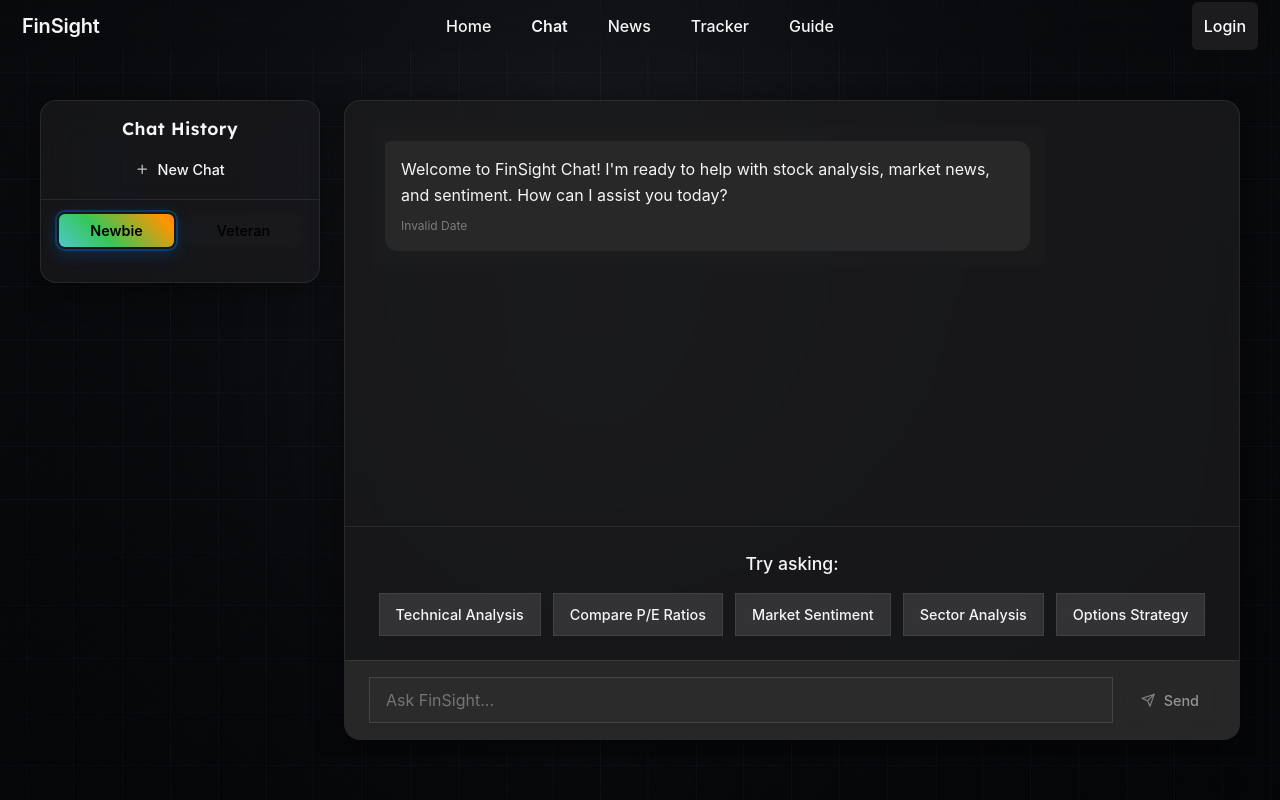
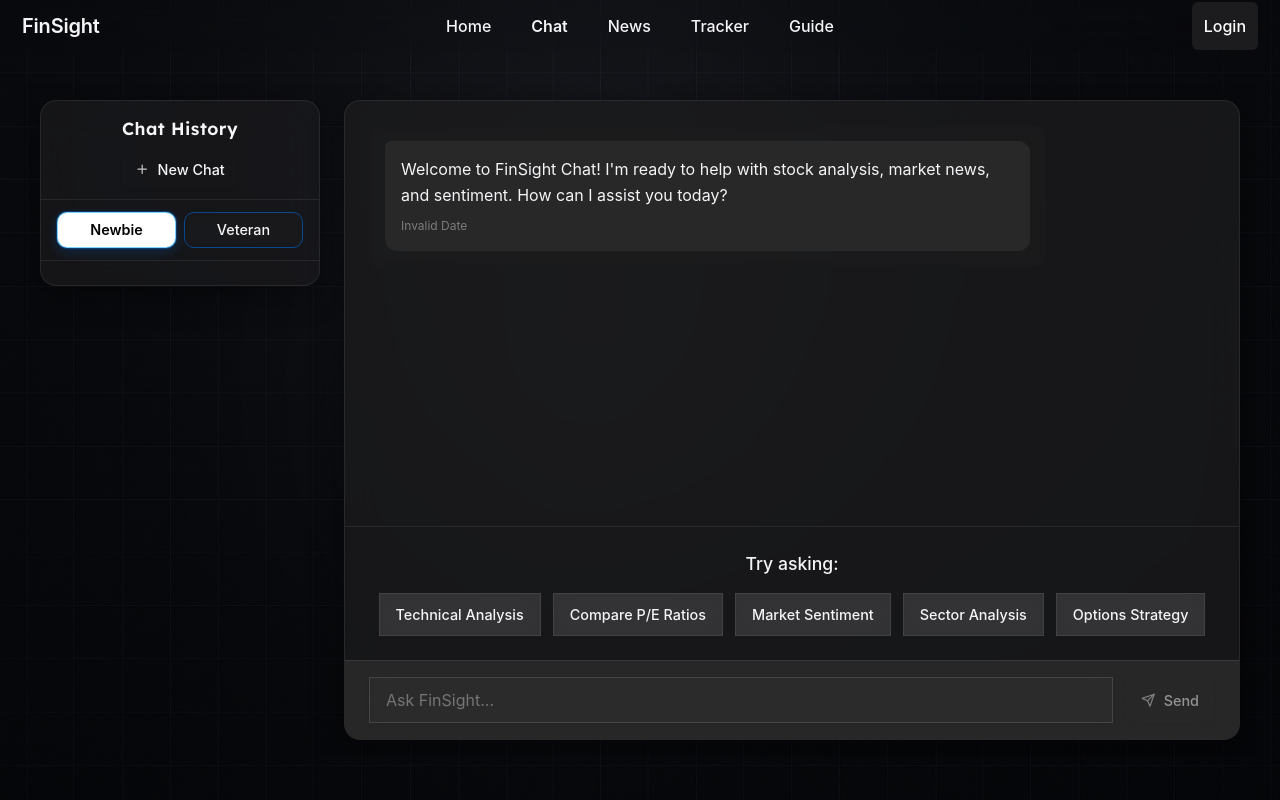
Before and after one commit to M-sasank/FinSight, a React (Create React App) app in the folder frontend/: page /chat in a window 1280 px wide. Built offline with nearby package versions, Linux system fonts and the light colour scheme.

Commit message:
Modify experience selector CSS

```diff
--- a/frontend/src/pages/ChatPage.css
+++ b/frontend/src/pages/ChatPage.css
@@ -94,67 +94,64 @@
 .mode-selector {
   display: flex;
   gap: var(--finsight-space-2);
-  padding: var(--finsight-space-3) var(--finsight-space-4) var(--finsight-space-2);
+  padding: var(--finsight-space-3) var(--finsight-space-4);
   border-bottom: 1px solid transparent;
+  justify-content: stretch;
+  align-items: stretch;
 }
 
 .mode-button {
   flex: 1;
   padding: var(--finsight-space-2) var(--finsight-space-3);
-  border: 2px solid transparent;
-  background: none;
+  border: 1px solid rgba(0, 122, 255, 0.3);
+  background: transparent;
   cursor: pointer;
-  border-radius: var(--finsight-radius-md);
+  border-radius: 10px;
   font-size: 0.9rem;
   font-family: var(--apple-font-family);
   font-weight: 500;
+  text-align: center;
+  transition: all var(--finsight-transition-fast);
+  backdrop-filter: blur(5px);
+  -webkit-backdrop-filter: blur(5px);
   position: relative;
   overflow: hidden;
-  transition: background-color var(--finsight-transition-fast), color var(--finsight-transition-fast), transform var(--finsight-transition-fast), box-shadow var(--finsight-transition-fast);
-  backdrop-filter: blur(5px);
-  -webkit-backdrop-filter: blur(5px);
+  min-height: 36px;
+  display: flex;
+  align-items: center;
+  justify-content: center;
 }
 
 .mode-button::before {
-  content: '';
-  position: absolute;
-  top: -2px;
-  left: -2px;
-  right: -2px;
-  bottom: -2px;
-  background: linear-gradient(45deg, #007aff, #5ac8fa, #34c759, #ff9500, #ff2d92, #af52de, #007aff);
-  background-size: 300% 300%;
-  border-radius: inherit;
-  z-index: -2;
-  opacity: 0;
-  animation: siriGradient 3s ease-in-out infinite;
-  transition: opacity var(--finsight-transition-fast);
-}
-
-.mode-button::after {
   content: '';
   position: absolute;
   top: 0;
   left: 0;
   right: 0;
   bottom: 0;
-  border-radius: calc(var(--finsight-radius-md) - 2px);
+  background: transparent;
+  opacity: 0;
+  transition: opacity var(--finsight-transition-fast);
   z-index: -1;
-  transition: background-color var(--finsight-transition-fast);
 }
 
 .mode-button:hover {
   transform: translateY(-1px);
-  box-shadow: 0 4px 12px rgba(0, 122, 255, 0.2);
+  border-color: rgba(0, 122, 255, 0.5);
+  background: transparent;
+  box-shadow: 0 2px 8px rgba(0, 122, 255, 0.15);
 }
 
 .mode-button:hover::before {
-  opacity: 0.3;
+  opacity: 1;
 }
 
 .mode-button.active {
   font-weight: 600;
-  box-shadow: 0 0 0 2px rgba(0, 122, 255, 0.3), 0 4px 16px rgba(0, 122, 255, 0.25);
+  border-color: rgba(0, 122, 255, 0.8);
+  background: white;
+  box-shadow: 0 0 0 1px rgba(0, 122, 255, 0.3), 0 4px 12px rgba(0, 122, 255, 0.2);
+  color: #000000;
 }
 
 .mode-button.active::before {
@@ -641,22 +638,21 @@
 
 .page-theme-newtimer .mode-button {
   color: var(--text-color-primary-newtimer);
+  border-color: rgba(0, 122, 255, 0.4);
+  background: transparent;
 }
 
-.page-theme-newtimer .mode-button::after {
-  background-color: var(--chat-sidebar-bg-newtimer);
-}
-
-.page-theme-newtimer .mode-button:hover::after {
-  background-color: var(--chat-history-hover-bg-newtimer);
+.page-theme-newtimer .mode-button:hover {
+  border-color: rgba(0, 122, 255, 0.6);
+  background: transparent;
+  color: var(--text-color-primary-newtimer);
 }
 
 .page-theme-newtimer .mode-button.active {
-  color: var(--chat-history-selected-text-newtimer);
-}
+  color: #000000;
+  border-color: rgba(0, 122, 255, 0.8);
+  background: white;
 
-.page-theme-newtimer .mode-button.active::after {
-  background-color: var(--chat-history-selected-bg-newtimer);
 }
 
 /* Veteran Theme */
@@ -1048,3 +1044,26 @@
 .page-theme-veteran .citation-item:hover {
   background: rgba(255, 255, 255, 0.05);
 }
+
+/* Add veteran theme mode button styles */
+.page-theme-veteran .mode-selector {
+  border-bottom: 1px solid var(--chat-border-veteran);
+}
+
+.page-theme-veteran .mode-button {
+  color: var(--text-color-primary-veteran);
+  border-color: rgba(0, 122, 255, 0.5);
+  background: transparent;
+}
+
+.page-theme-veteran .mode-button:hover {
+  border-color: rgba(0, 122, 255, 0.7);
+  background: transparent;
+  color: var(--text-color-primary-veteran);
+}
+
+.page-theme-veteran .mode-button.active {
+  color: #000000;
+  border-color: rgba(90, 200, 250, 0.8);
+  background: white;
+}
```
